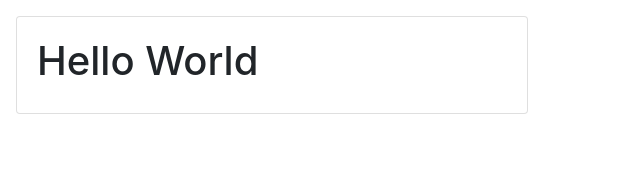
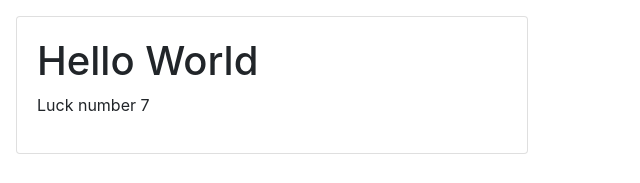
Before and after one commit to thesunny/next-starter-kit, a Next.js app: page / in a window 1280 px wide. Shown: the top 183 px of the page, without its empty margins (0-640 px from the left). Built offline with nearby package versions, Linux system fonts and the light colour scheme.

Commit message:
Update a few packages

```diff
--- a/package.json
+++ b/package.json
@@ -7,7 +7,7 @@
   },
   "dependencies": {
     "@emotion/core": "^10.1.1",
-    "@emotion/styled": "10.0",
+    "@emotion/styled": "^10.0.27",
     "@zeit/next-css": "^1.0.1",
     "@zeit/next-source-maps": "^0.0.3",
     "chalk": "^2.4.2",
--- a/pages/index.tsx
+++ b/pages/index.tsx
@@ -1,4 +1,5 @@
 import styled from "@emotion/styled"
+import { addOne } from "~/lib/example"
 
 const Container = styled.div`
   margin: 1em;
@@ -10,6 +11,7 @@ export default function () {
   return (
     <Container className="card card-body">
       <Title>Hello World</Title>
+      <p>Luck number {addOne(6)}</p>
     </Container>
   )
 }
```
Also changed, not shown: 1 other file (tests, documents, lock files or other folders).
